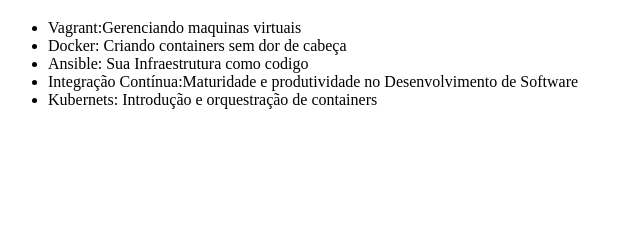
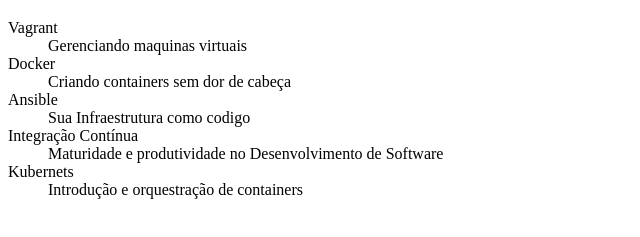
Before and after one commit to JuniorAmaralF/alura-git, a plain HTML site: page index.html in a window 1280 px wide. Shown: the part 61-298 px from the top of the page, without its empty margins (0-640 px from the left). Drawn offline with Linux system fonts and the light colour scheme.

Commit message:
Trocando UL por DL e Separando os titulos

```diff
--- a/index.html
+++ b/index.html
@@ -7,13 +7,22 @@
 <body>
     <h1>Cursos de DevOps</h1>
 
-    <ul>
-        <li>Vagrant:Gerenciando maquinas virtuais</li>
-        <li>Docker: Criando containers sem dor de cabeça</li>
-        <li>Ansible: Sua Infraestrutura como codigo</li>
-        <li>Integração Contínua:Maturidade e produtividade no Desenvolvimento de Software</li>
-        <li>Kubernets: Introdução e orquestração de containers</li>
-    </ul>
+    <dl>
+        <dt>Vagrant</dt>
+        <dd>Gerenciando maquinas virtuais</dd>
+
+        <dt>Docker</dt>
+        <dd>Criando containers sem dor de cabeça</dd>
+
+        <dt>Ansible</dt>
+        <dd>Sua Infraestrutura como codigo</dd>
+
+        <dt>Integração Contínua</dt>
+        <dd>Maturidade e produtividade no Desenvolvimento de Software</dd>
+
+        <dt>Kubernets</dt>
+        <dd>Introdução e orquestração de containers</dd>
+    </dl>
 
 </body>
 </html>
```
